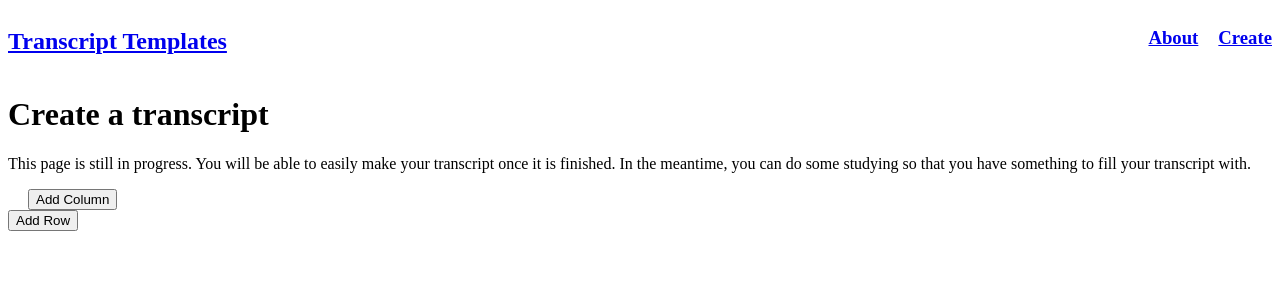
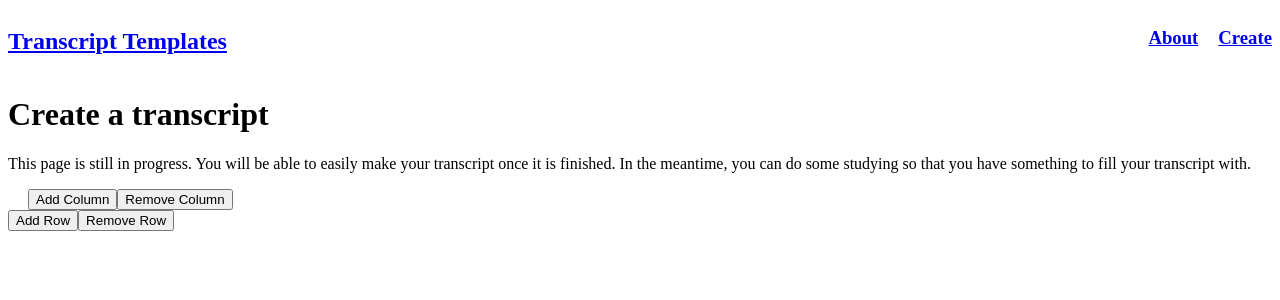
Before and after one commit to Yang-Yi-Shen/HS-Transcript-Maker, a React (Vite) app in the folder frontend/: page /create in a window 1280 px wide. Shown: the top 300 px of the page. Built offline with nearby package versions, Linux system fonts and the light colour scheme.

Commit message:
feat: added functionality for removing columns

```diff
--- a/frontend/src/components/Grid.jsx
+++ b/frontend/src/components/Grid.jsx
@@ -1,4 +1,4 @@
-import { useState } from 'react'
+import React, { useState } from 'react';
 
 function Grid() {
   const [gridData, setGridData] = useState([]);
@@ -11,6 +11,14 @@ function Grid() {
   const addColumn = () => {
     const newColumn = gridData.length > 0 ? gridData.map(row => [...row, "newGrid"]) : [["newGrid"]];
     setGridData(newColumn);
+  }
+
+  const removeRow = () => {
+    setGridData(gridData.slice(0, -1));
+  }
+
+  const removeColumn = () => {
+    setGridData(gridData.map(row => row.slice(0, -1)));
   }
 
   return (
@@ -28,8 +36,10 @@ function Grid() {
           </tbody>
         </table>
         <button onClick={addColumn}>Add Column</button>
+        <button onClick={removeColumn}>Remove Column</button>
       </div>
       <button onClick={addRow}>Add Row</button>
+      <button onClick={removeRow}>Remove Row</button>
     </div>
   );
 }
```
